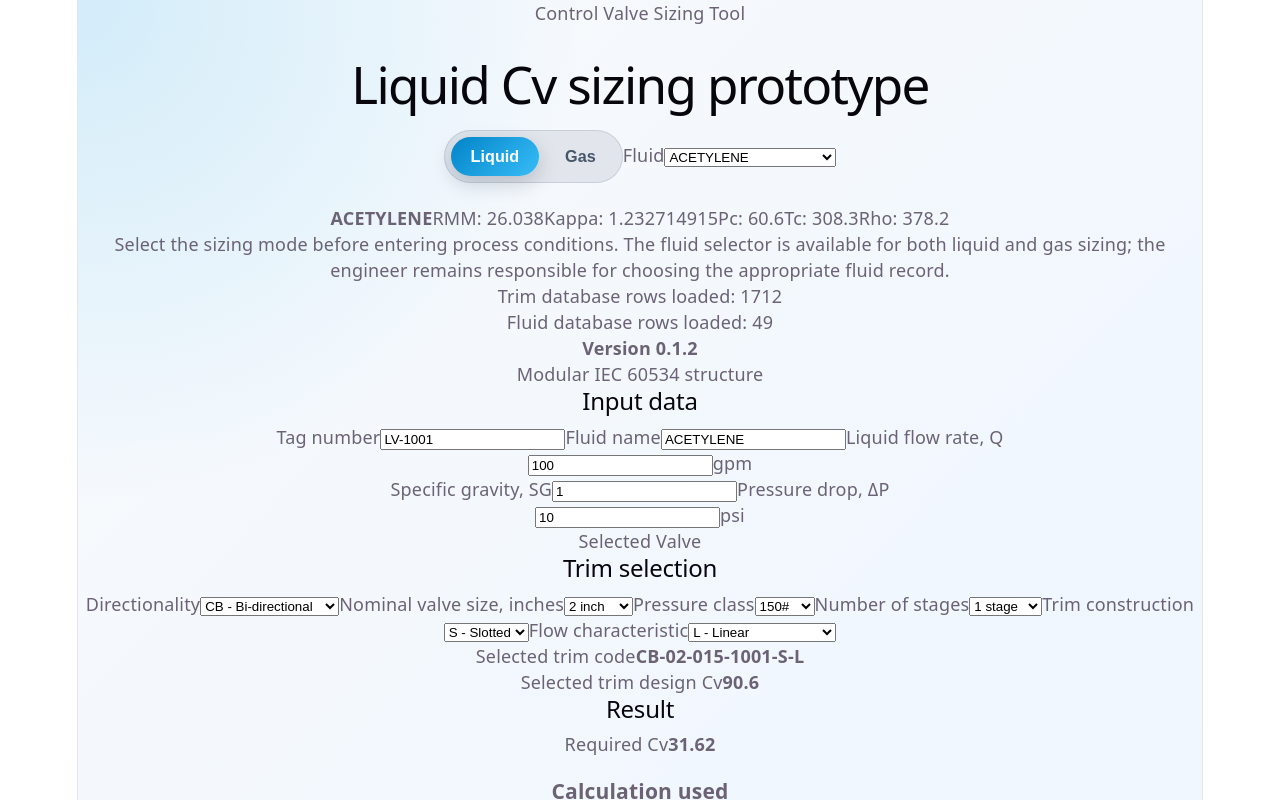
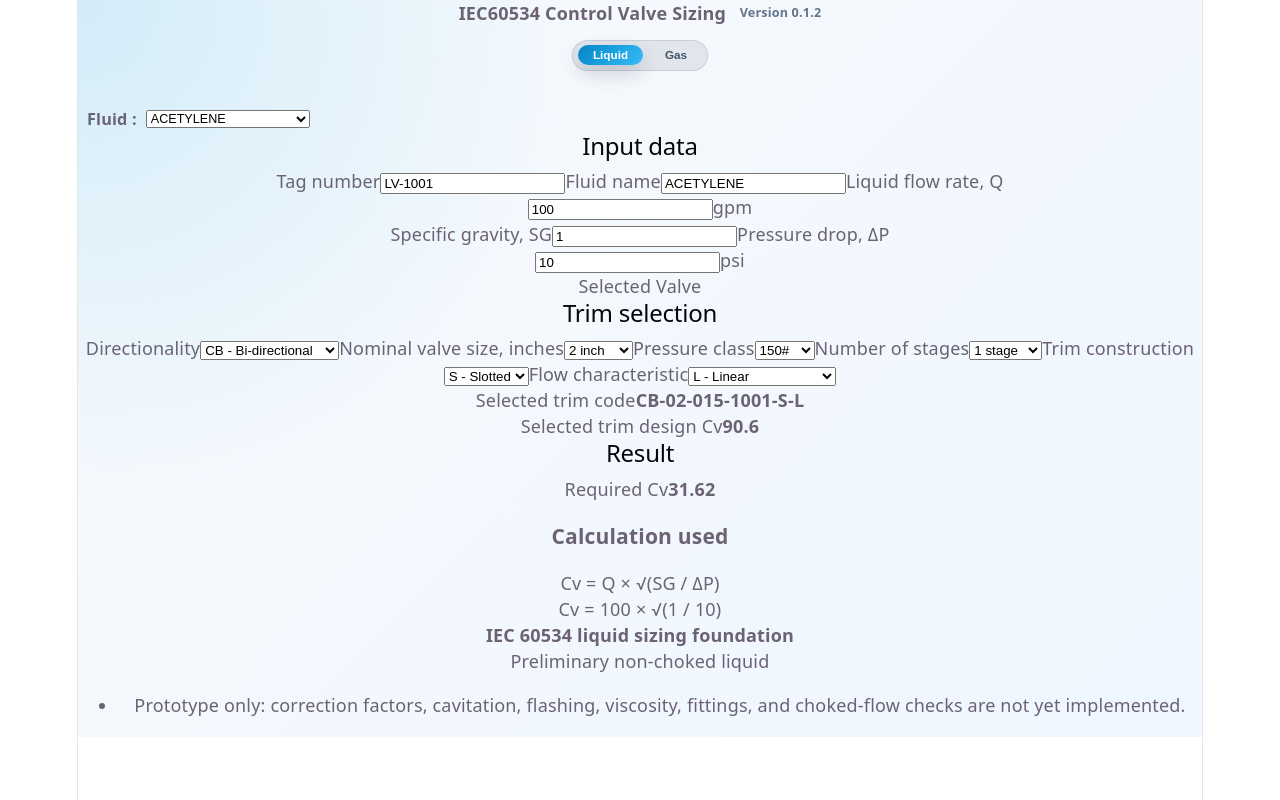
Before and after one commit to JonBradley100/control-valve-sizing, a React (Vite) app: page / in a window 1280 px wide. Shown: the top 800 px of the page. Built offline with nearby package versions, Linux system fonts and the light colour scheme.

Commit message:
First tidy of main screen

```diff
--- a/src/App.css
+++ b/src/App.css
@@ -15,7 +15,7 @@
   display: inline-flex;
   align-items: center;
   gap: 0.35rem;
-  padding: 0.35rem;
+  padding: 0.25rem;
   margin-bottom: 1.2rem;
   border-radius: 999px;
   background: rgba(15, 23, 42, 0.08);
@@ -25,9 +25,10 @@
 .fluid-toggle button {
   border: 0;
   border-radius: 999px;
-  padding: 0.55rem 1.1rem;
+  padding: 0.4rem 0.85rem;
   font-weight: 700;
-  font-size: 0.9rem;
+  font-size: 0.65rem;
+  line-height: 0.5;
   cursor: pointer;
   color: #475569;
   background: transparent;
@@ -82,3 +83,55 @@
 .mode-gas .result-card {
   border-color: rgba(245, 158, 11, 0.22);
 }
+
+.fluid-controls {
+  display: flex;
+  flex-direction: column;
+  align-items: flex-start;
+  gap: 0.75rem;
+  margin-top: 0.75rem;
+}
+
+.fluid-toggle {
+  align-self: center;
+}
+
+.fluid-selector-row {
+  display: flex;
+  align-items: center;
+  justify-content: flex-start;
+  gap: 0.5rem;
+  font-size: 0.9rem;
+  margin-left: 0.5rem;
+}
+
+.fluid-select-label {
+  font-size: 0.9rem;
+  font-weight: 700;
+  color: inherit;
+  margin: 0;
+}
+
+.fluid-select {
+  font-size: 0.7rem;
+  font-weight: 400;
+  min-width: 140px;
+}
+
+.title-row {
+  display: flex;
+  align-items: center;
+  justify-content: center;
+  gap: 0.75rem;
+  width: 100%;
+}
+
+.version-label {
+  font-size: 0.7rem;
+  font-weight: 600;
+  color: #64748b;
+}
+
+.title-row .eyebrow {
+  margin: 0;
+}
--- a/src/App.jsx
+++ b/src/App.jsx
@@ -141,14 +141,14 @@ function App() {
     <main className={`app-shell ${appModeClass}`}>
       <section className="hero">
         <div>
-          <p className="eyebrow">Control Valve Sizing Tool</p>
+          <div className="title-row">
+            <p className="eyebrow">
+              <b>IEC60534 Control Valve Sizing</b>
+            </p>
+            <span className="version-label">Version 0.1.2</span>
+          </div>
 
-          <h1 className="app-title">
-            {fluidType === "liquid"
-              ? "Liquid Cv sizing prototype"
-              : "Gas Cv sizing prototype"}
-          </h1>
-
+          <div className="fluid-controls">
             <div className="fluid-toggle" aria-label="Fluid sizing type">
               <button
                 type="button"
@@ -167,9 +167,13 @@ function App() {
               </button>
             </div>
 
-          <label className="fluid-select-label">
-            Fluid
+            <div className="fluid-selector-row">
+              <label className="fluid-select-label" htmlFor="fluid-select">
+                Fluid :
+              </label>
+
               <select
+                id="fluid-select"
                 className="fluid-select"
                 value={selectedFluidName}
                 onChange={(event) => setSelectedFluidName(event.target.value)}
@@ -184,31 +188,7 @@ function App() {
                   ))
                 )}
               </select>
-          </label>
-
-          {selectedFluid && (
-            <div className="fluid-summary">
-              <strong>{selectedFluid.fluidName}</strong>
-              <span>RMM: {selectedFluid.rmm ?? "—"}</span>
-              <span>Kappa: {selectedFluid.kappa ?? "—"}</span>
-              <span>Pc: {selectedFluid.criticalPressure ?? "—"}</span>
-              <span>Tc: {selectedFluid.criticalTemperature ?? "—"}</span>
-              <span>Rho: {selectedFluid.rho ?? "—"}</span>
             </div>
-          )}
-
-          <p className="hero-text">
-            Select the sizing mode before entering process conditions. The fluid
-            selector is available for both liquid and gas sizing; the engineer
-            remains responsible for choosing the appropriate fluid record.
-          </p>
-
-          <div className="database-status">
-            Trim database rows loaded: {trimDatabase.length}
-          </div>
-
-          <div className="database-status">
-            Fluid database rows loaded: {fluidDatabase.length}
           </div>
 
           {trimDatabaseError && (
@@ -224,7 +204,7 @@ function App() {
           )}
         </div>
 
-        <StatusCard />
+
       </section>
 
       <section className="content-grid">
```
Lines whose indentation alone changed are shown as unchanged.
